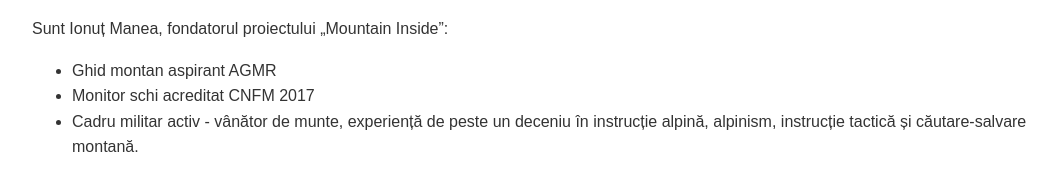
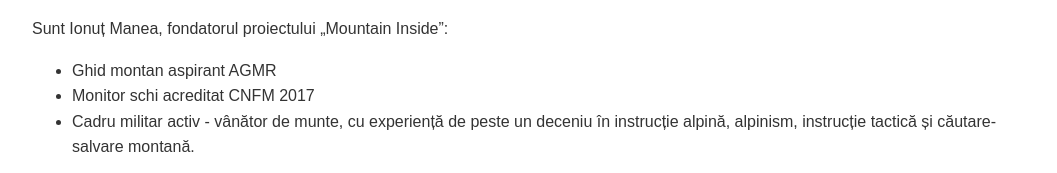
Before and after one commit to mountaininside1/mountain-guide, a plain HTML site: page index.html in a window 1280 px wide. Shown: the part 971-1144 px from the top of the page, without its empty margins (108-1165 px from the left). Drawn offline with Linux system fonts and the light colour scheme.

Commit message:
Update index.html

```diff
--- a/index.html
+++ b/index.html
@@ -177,7 +177,7 @@
       <ul>
         <li>Ghid montan aspirant AGMR</li>
         <li>Monitor schi acreditat CNFM 2017</li>
-        <li>Cadru militar activ - vânător de munte, experiență de peste un deceniu în instrucție alpină, alpinism, instrucție tactică și căutare-salvare montană.</li>
+        <li>Cadru militar activ - vânător de munte, cu experiență de peste un deceniu în instrucție alpină, alpinism, instrucție tactică și căutare-salvare montană.</li>
       </ul>
       <p>Creat în 2017, „Mountain Inside” este proiectul de capacitare personală prin acțiuni de aventură în mediul montan și zone adiacente, minimizând riscurile inerente.</p>
       <p><strong>Misiune asumată:</strong></p>
```
